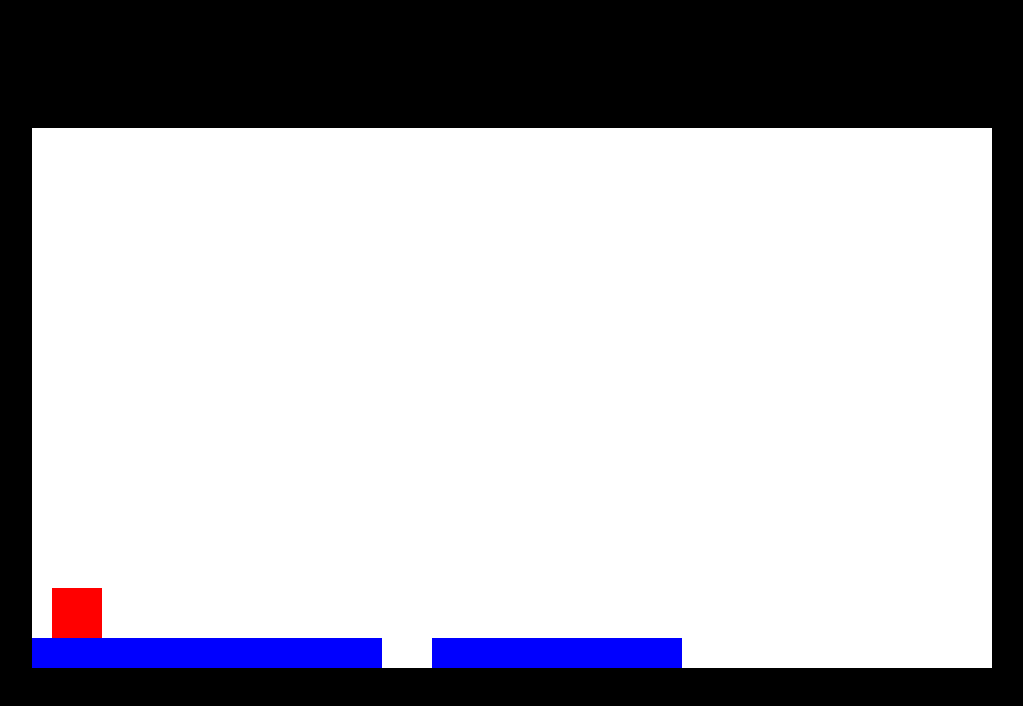
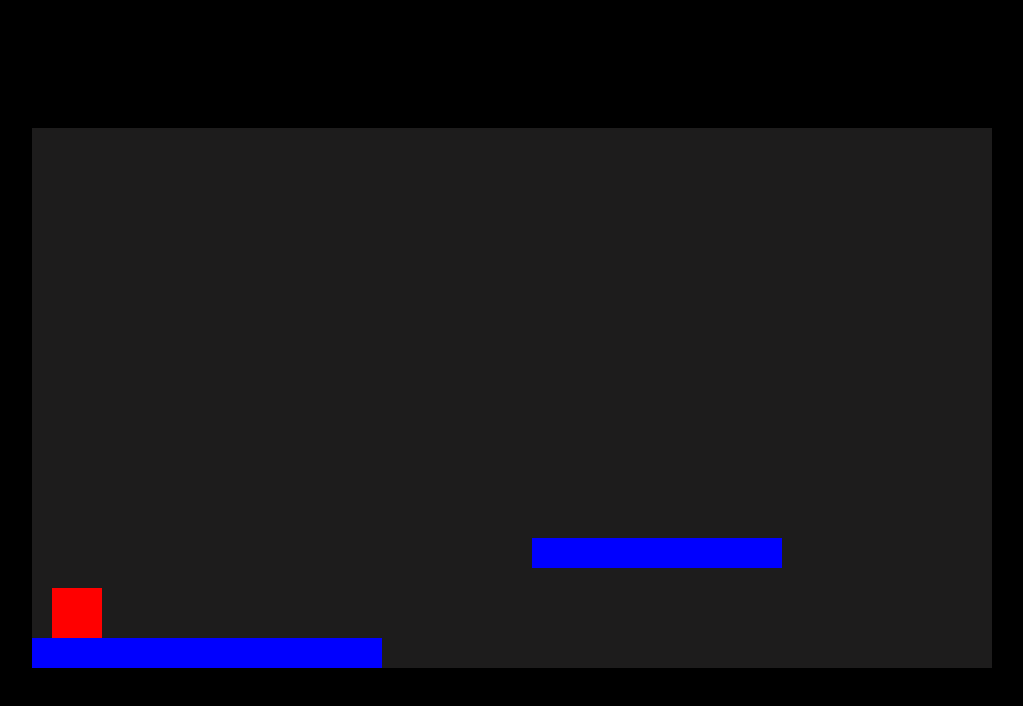
Before and after one commit to daniel-rajakumar/12th_Mario, a plain HTML site: page Index.html in a window 1280 px wide. Shown: the whole page, without its empty margins (128-1151 px from the left). Drawn offline with Linux system fonts and the light colour scheme.

```diff
--- a/css/style.css
+++ b/css/style.css
@@ -9,5 +9,5 @@
 }
 
 canvas {
-    background-color: white;
+    background-color: #1d1c1c;
 }
--- a/js/Canvas.js
+++ b/js/Canvas.js
@@ -43,6 +43,17 @@
         this.h = h
         this.dx = dx
         this.dy = dy
+
+        this.default = {
+            x : x,
+            y : y,
+            w : w,
+            h : h,
+            dx: dx,
+            dy: dy
+        }
+
+
     }
 
     setLeft(val){ this.x = val }
@@ -78,9 +89,11 @@
     constructor(x, y, w, h, xy, dy){
         super(x, y, w, h, xy, dy)
         this.jumpHeight = 8
+        this.isFalling = true
     }
 
     jump(){
+        console.log("isfallign: " + this.isFalling)
         if (this.isJumping) return
         this.isJumping = true
         // this.y -= 1
@@ -88,23 +101,41 @@
     }
 
     fall(){
-        if (this.getBottom() < canvas.height){
-            platforms.forEach(platforms => {
-                if (this.getBottom() + this.dy < platforms.getTop()) {
-                    this.y += this.dy
-                    this.dy += game.gravity;
-                }  else {
+        this.isFalling = true
+
+        platforms.forEach(platform => {
+            if (this.getBottom() + this.dy > platform.getTop()){
+                if (this.getRight() > platform.getLeft() && this.getLeft() < platform.getRight()){
+                    this.setBottom(platform.getTop())
                     this.dy = player.jumpHeight
-                    this.setBottom(platforms.getTop())
                     this.isJumping = false
+                    this.isFalling = false
                 }
-            })
 
-            // if (this.getBottom() < )
-        } else {
-            this.setBottom(canvas.height)
+            }
+        })
+
+        if (this.isFalling){
+            this.y += this.dy
+            this.dy += game.gravity;
+
+            if (this.getTop() > canvas.height){
+                this.reset()
+            }
         }
+
     }
+
+
+    reset(){
+        this.x = this.default.x
+        this.y = this.default.y
+        this.w = this.default.w
+        this.h = this.default.h
+        this.dx = this.default.dx
+        this.dy = this.default.dy
+    }
+
 
     moveLeft(){
         // console.log(`player: ${this.x} | canvas : ${canvas.x}`)
@@ -169,7 +200,7 @@
 const player = new Player(20, 20, 50, 50, 10, 10);
 const platforms = [
     createPlatform(0, canvas.height, 350, 30),
-    createPlatform(400, canvas.height, 250, 30)
+    createPlatform(500, canvas.height - 100, 250, 30)
 ]
 function animate() {
     requestAnimationFrame(animate)
```
